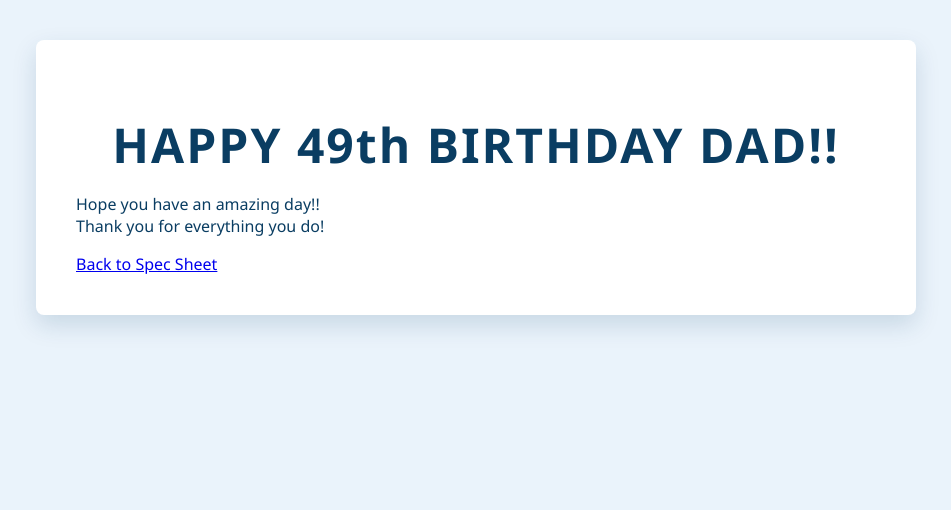
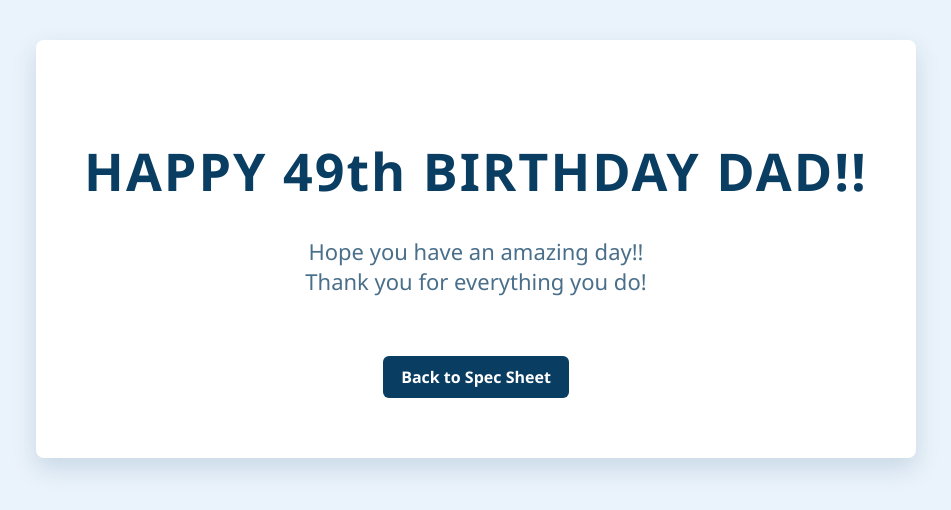
Before and after one commit to tushikag05-tech/dad-machine-spec, a plain HTML site: page birthday.html in a window 1280 px wide. Shown: the whole page, without its empty margins (164-1115 px from the left). Drawn offline with Linux system fonts and the light colour scheme.

Commit message:
Add birthday styles and back link design
Added styles for birthday section and back link.

```diff
--- a/style.css
+++ b/style.css
@@ -87,3 +87,35 @@ footer {
 .nav a:hover {
     background-color: var(--accent-blue);
 }
+
+.birthday {
+    text-align: center;
+    padding: 60px 40px;
+}
+
+.birthday h1 {
+    font-size: 52px;
+    color: var(--primary-blue);
+    margin-bottom: 30px;
+}
+
+.birthday-message {
+    font-size: 22px;
+    color: #4a6f8a;
+    margin-bottom: 40px;
+}
+
+.back-link {
+    display: inline-block;
+    margin-top: 20px;
+    padding: 10px 18px;
+    background-color: var(--primary-blue);
+    color: white;
+    text-decoration: none;
+    border-radius: 6px;
+    font-weight: 600;
+}
+
+.back-link:hover {
+    background-color: var(--accent-blue);
+}
```
